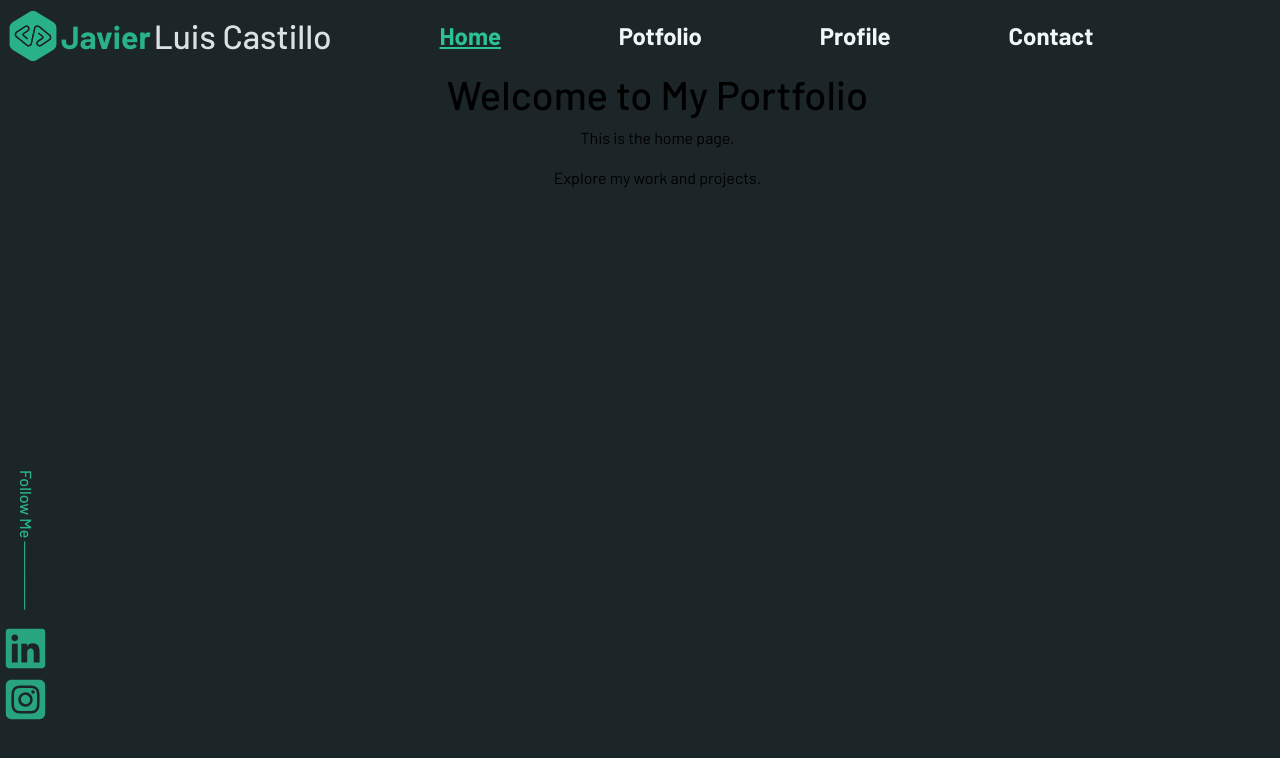
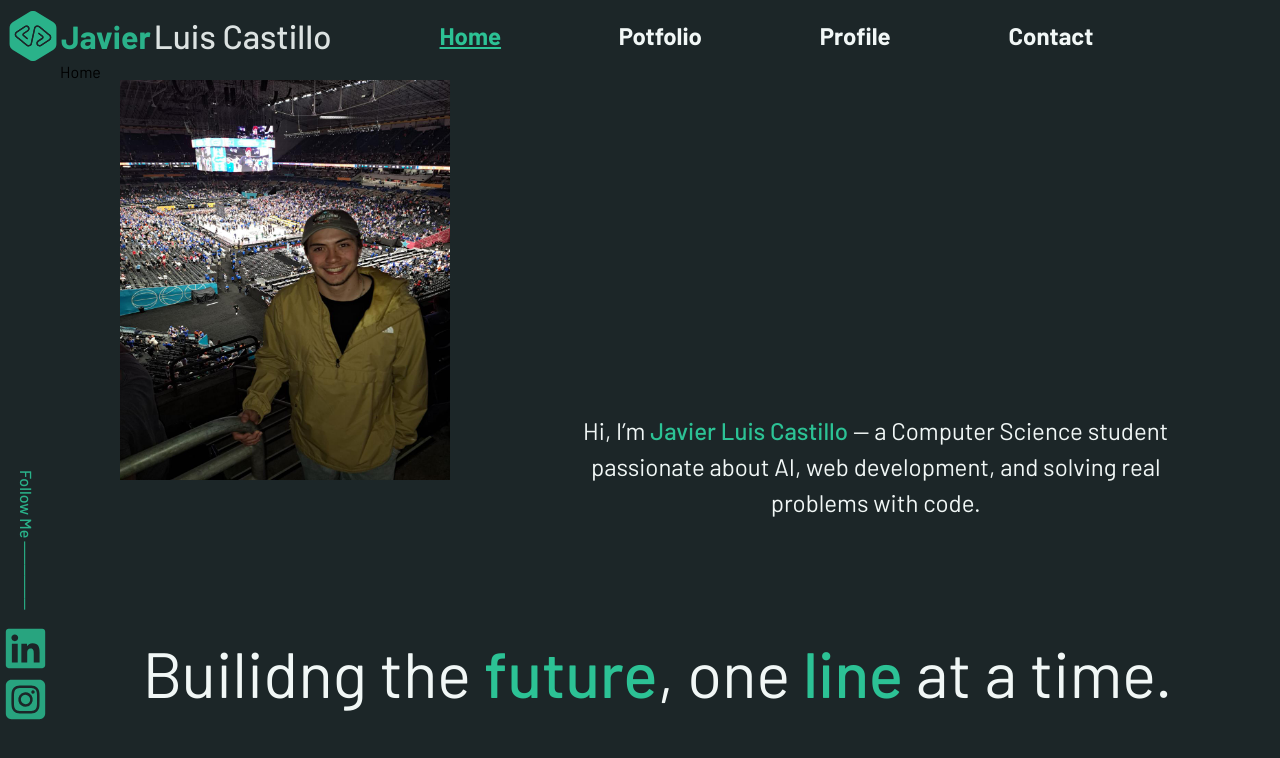
Before and after one commit to Javierlcastillo/CVitae, a React (Vite) app: page / in a window 1280 px wide. Shown: the top 758 px of the page. Built offline with nearby package versions, Linux system fonts and the light colour scheme.

Commit message:
Avances. Front page casi terminada

```diff
--- a/src/App.css
+++ b/src/App.css
@@ -4,6 +4,6 @@
 }
 
 .container{
-  padding-top: 70px;
+  padding-top: 80px;
   padding-left: 50px;
 }
--- /dev/null
+++ b/src/components/BreadCrumbs.css
@@ -0,0 +1,28 @@
+.breadcrumbs{
+    position: fixed;
+    top: 60px;
+    left: 20px;
+    z-index: 10;
+}
+
+
+.breadcrumbs ul {
+    display: flex;
+    list-style: none;
+    gap: 8px;
+  }
+
+  .breadcrumbs li::after {
+    content: "/";
+    margin: 0 4px;
+  }
+
+  .breadcrumbs li:last-child::after {
+    content: "";
+  }
+
+@media screen and (max-width: 768px){
+    .breadcrumbs{
+        top: 55px;
+    }
+}
--- /dev/null
+++ b/src/components/BreadCrumbs.jsx
@@ -0,0 +1,32 @@
+import { useLocation, Link } from "react-router-dom";
+import "./BreadCrumbs.css"; // si quieres estilo propio
+
+function Breadcrumbs() {
+  const location = useLocation();
+
+  // Divide el pathname en segmentos
+  const pathnames = location.pathname.split("/").filter((x) => x);
+
+  return (
+    <nav className="breadcrumbs">
+      <ul>
+        <li><Link to="/" className="link">Home</Link></li>
+        {pathnames.map((value, index) => {
+          const to = "/" + pathnames.slice(0, index + 1).join("/");
+          const isLast = index === pathnames.length - 1;
+          return (
+            <li key={to}>
+              {isLast ? (
+                <span>{decodeURIComponent(value)}</span>
+              ) : (
+                <Link to={to}>{decodeURIComponent(value)}</Link>
+              )}
+            </li>
+          );
+        })}
+      </ul>
+    </nav>
+  );
+}
+
+export default Breadcrumbs;
--- a/src/components/Header.css
+++ b/src/components/Header.css
@@ -30,8 +30,12 @@
     padding-top: 10px;
     margin-left: 0;
     padding-left: 8px;
+    background-color: #1c2628;
+}
 
-
+.breadcrumbs {
+    position: absolute;
+    z-index: 1000;
 }
 
 .nombre {
@@ -71,11 +75,13 @@
 }
 
 .nav-container {
+    position: fixed;
     display: flex;
     justify-content: space-between;
     width: auto;
     /*la altura del container es de 88px*/
 }
+
 
 a {
     color: inherit;
--- a/src/components/Header.jsx
+++ b/src/components/Header.jsx
@@ -6,6 +6,7 @@ import Menu from "./Menu.jsx";
 import { IoReorderThreeOutline as Options } from "react-icons/io5";
 import menuItems from "./menuItems.js";
 import { useLocation, Link} from "react-router-dom";
+import Breadcrumbs from "./BreadCrumbs.jsx";
 
 
 function Header() {
@@ -44,6 +45,7 @@ function Header() {
                     <Options size={30} color="#f1f7f6"/>
                 </button>
                 )}
+                <Breadcrumbs/>
             </nav>
             <Menu bigScreen={bigScreen} menuOpen={menuOpen} setMenuOpen={setMenuOpen}/>
         </div>
--- a/src/components/menu.css
+++ b/src/components/menu.css
@@ -79,7 +79,10 @@
     }
 
 }
-
+.menu-item{
+    font-weight: 350;
+    font-size: 1.5rem;
+}
 .redirect a{
     font-size: 1.5rem;
     font-weight: 300;
--- a/src/components/menu.jsx
+++ b/src/components/menu.jsx
@@ -13,14 +13,16 @@ function Menu({bigScreen, menuOpen, setMenuOpen}) {
     }, [bigScreen]);
     return (
         <div className="menu-container">
-            <div className={`socials ${bigScreen ? "full" : "hidden"}`}>
+            <div className={`socials full`}>
                 <p className="text"> Follow Me ────── </p>
-                <a href="https://www.linkedin.com/in/javierluiscastillosolorzano" target="_blank" rel="noopener noreferrer">
-                <FaLinkedin size={45} color="#2cc295"/>
-                </a>
-                <a href="https://www.instagram.com/javier_lcastillo/" target="_blank" rel="noopener noreferrer">
-                <FaSquareInstagram size={45} color="#2cc295"/>
-                </a>
+                <div className="socials-icons">
+                    <a href="https://www.linkedin.com/in/javierluiscastillosolorzano" target="_blank" rel="noopener noreferrer">
+                    <FaLinkedin size={bigScreen? 45 : 30} color="#2cc295"/>
+                    </a>
+                    <a href="https://www.instagram.com/javier_lcastillo/" target="_blank" rel="noopener noreferrer">
+                    <FaSquareInstagram size={bigScreen? 45 : 30} color="#2cc295"/>
+                    </a>
+                </div>
             </div>
             <div className={`side-menu ${menuOpen ? "show" : ""}`}>
                 <button className="close" onClick={() => setMenuOpen(false)}>
--- a/src/index.css
+++ b/src/index.css
@@ -7,3 +7,7 @@ body, html {
     width: 100%;
     height: 100%;
 }
+
+a:hover{
+    color: #2cc295;
+}
--- /dev/null
+++ b/src/pages/Home.css
@@ -0,0 +1,37 @@
+.container.home-container {
+    background-color: #08211a;
+}
+.introduction-grid {
+    display: grid;
+    width: 100%;
+    height: 80vh;
+    grid-template-columns: repeat(10, 1fr);
+    grid-template-rows: repeat(5, 1fr);
+}
+
+.home-punchline {
+    grid-row: 7 / -1;
+    grid-column: 1 / -1; /* Ocupa de la columna 2 a la 8 */
+    font-size: 4rem;
+    font-weight: 400;
+    color: #F1F7F6;
+}
+
+.home-description {
+    grid-column: 5 / 11; /* Ocupa de la columna 2 a la 8 */
+    grid-row: 4 / span 2;
+    font-weight: 400;
+    font-size: 1.5rem;
+    color: #F1F7F6;
+}
+
+#foto-perfil{
+    width: 330px;
+    height: 400px;
+    grid-area: 1 / 1 / span 4 / span 3;
+}
+
+.highlight {
+    color: #2cc295;
+    font-weight: 500;
+}
--- a/src/pages/Home.jsx
+++ b/src/pages/Home.jsx
@@ -1,11 +1,14 @@
 import React from "react";
-
+import "./Home.css";
+import imagen from "../assets/imagenPrueba.jpg";
 function Home() {
     return (
-        <div className="container">
-            <h1>Welcome to My Portfolio</h1>
-            <p>This is the home page.</p>
-            <p>Explore my work and projects.</p>
+        <div className="container home-contnainer" background-color="#08211a">
+            <div className="introduction-grid">
+                <img src={imagen} id={"foto-perfil"}/>
+                <h1 className="home-punchline">Builidng the <span className="highlight">future</span>, one <span className="highlight">line</span> at a time.</h1>
+                <p className="home-description">Hi, I’m <span className="highlight">Javier Luis Castillo</span> — a Computer Science student passionate about AI, web development, and solving real problems with code.</p>
+            </div>
         </div>
     );
 }
```
Also changed, not shown: src/assets/imagenPrueba.jpg (added), src/assets/javi CV2.JPG (deleted).
